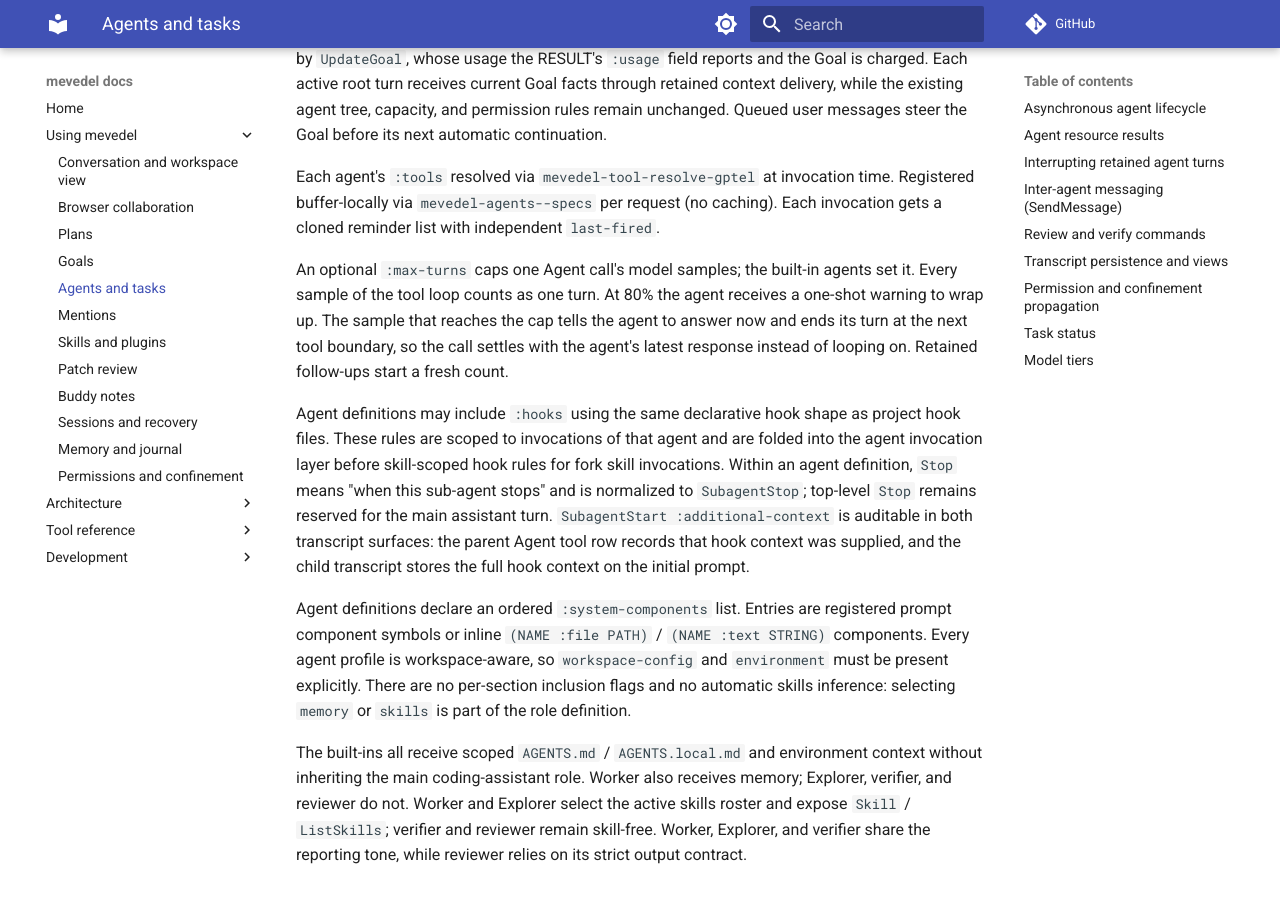
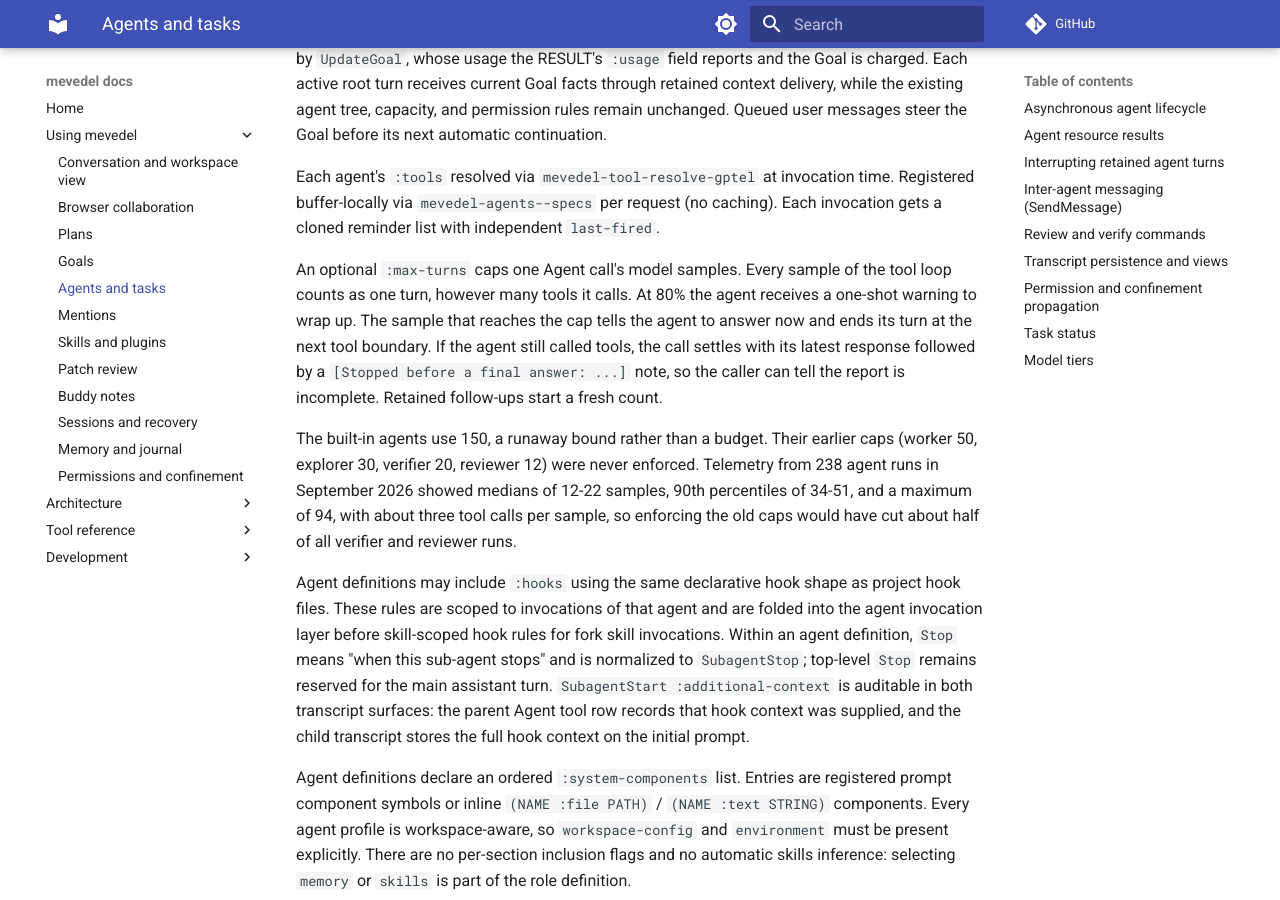
Before and after one commit to FrauH0lle/mevedel, an MkDocs documentation site: the page built from docs/agents.md, in a window 1280 px wide and 900 px high, scrolled down 2695 px. Built offline with MkDocs 1.6.1 and Material for MkDocs 9.7.7, drawn with Linux system fonts in a browser that asks for light colours; comment, search, counter and statistics services are not loaded.

Commit message:
fix(agents): Raise built-in turn caps to a runaway bound and mark cut-offs
The built-in caps (worker 50, explorer 30, verifier 20, reviewer 12)
were never enforced until 762892f.  Telemetry from 238 September 2026
agent runs showed medians of 12-22 model samples, 90th percentiles of
34-51, and a maximum of 94, so enforcing them would have cut about half
of all verifier and reviewer runs, including Goal completion checks.

An agent stopped at a tool boundary also returned its latest text as if
it were a final answer.

* mevedel-agents.el (worker, explorer, verifier, reviewer): Cap at 150.

* mevedel-agent-exec.el (mevedel-agent-exec--handle-done-ended): Record
why the turn stopped before a final answer.
(mevedel-agent-exec--make-callback): Append that note to the result.

* docs/agents.md: Document the bound, its evidence, and the note.

* test/test-mevedel-agent-exec.el (mevedel-agent-exec--make-callback)
(mevedel-agent-exec--handle-done-ended): Cover the note.
* test/test-mevedel-presets.el: Expect the new verifier cap.

```diff
--- a/docs/agents.md
+++ b/docs/agents.md
@@ -136,12 +136,20 @@
 request (no caching). Each invocation gets a cloned reminder list with
 independent `last-fired`.
 
-An optional `:max-turns` caps one Agent call's model samples; the built-in
-agents set it. Every sample of the tool loop counts as one turn. At 80% the
-agent receives a one-shot warning to wrap up. The sample that reaches the cap
-tells the agent to answer now and ends its turn at the next tool boundary, so
-the call settles with the agent's latest response instead of looping on.
-Retained follow-ups start a fresh count.
+An optional `:max-turns` caps one Agent call's model samples. Every sample of
+the tool loop counts as one turn, however many tools it calls. At 80% the agent
+receives a one-shot warning to wrap up. The sample that reaches the cap tells
+the agent to answer now and ends its turn at the next tool boundary. If the
+agent still called tools, the call settles with its latest response followed by
+a `[Stopped before a final answer: ...]` note, so the caller can tell the report
+is incomplete. Retained follow-ups start a fresh count.
+
+The built-in agents use 150, a runaway bound rather than a budget. Their
+earlier caps (worker 50, explorer 30, verifier 20, reviewer 12) were never
+enforced. Telemetry from 238 agent runs in September 2026 showed medians of
+12-22 samples, 90th percentiles of 34-51, and a maximum of 94, with about three
+tool calls per sample, so enforcing the old caps would have cut about half of
+all verifier and reviewer runs.
 
 Agent definitions may include `:hooks` using the same declarative hook
 shape as project hook files. These rules are scoped to invocations of that
```
Also changed, not shown: 4 other files.
